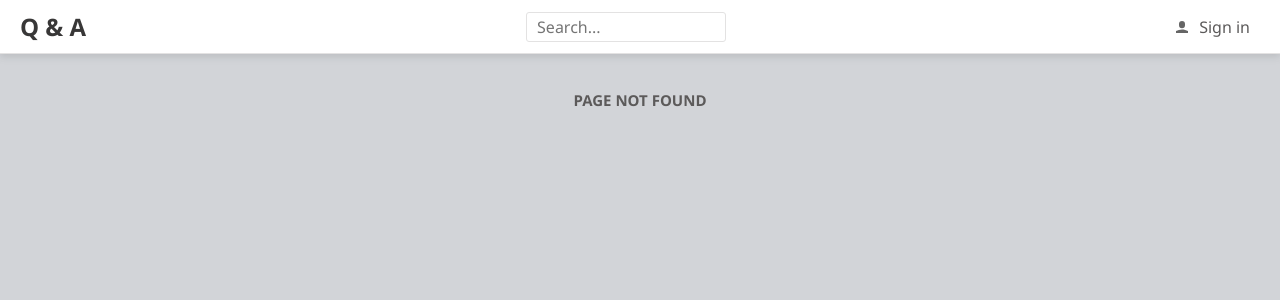
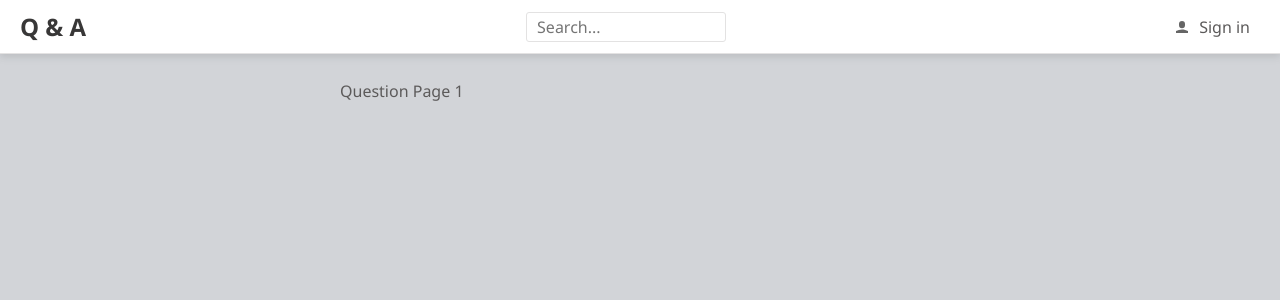
Before and after one commit to lgtoledo/QandA, a React (Create React App) app in the folder frontend/: page /questions/1 in a window 1280 px wide. Before the commit this address had no page. Shown: the top 300 px of the page. Built offline with nearby package versions, Linux system fonts and the light colour scheme.

Commit message:
Creamos una ruta con parámetro (questionId) para poder navegar hacia la QuestionPage pasandole dicho id. Obtenemos dicho valor con useParams()

```diff
--- a/frontend/src/App.tsx
+++ b/frontend/src/App.tsx
@@ -9,6 +9,7 @@
 import { SearchPage } from './SearchPage';
 import { SignInPage } from './SignInPage';
 import { NotFoundPage } from './NotFoundPage';
+import { QuestionPage } from './QuestionPage';
 
 function App() {
   return (
@@ -26,6 +27,7 @@
           <Route path="ask" element={<AskPage />} />
           <Route path="search" element={<SearchPage />} />
           <Route path="signin" element={<SignInPage />} />
+          <Route path="questions/:questionId" element={<QuestionPage />} />
           <Route path="*" element={<NotFoundPage />} />
         </Routes>
       </div>
--- a/frontend/src/QuestionPage.tsx
+++ b/frontend/src/QuestionPage.tsx
@@ -1,4 +1,8 @@
 import React from 'react';
 import { Page } from './Page';
+import { useParams } from 'react-router-dom';
 
-export const QuestionPage = () => <Page>Question Page</Page>;
+export const QuestionPage = () => {
+  const { questionId } = useParams();
+  return <Page>Question Page {questionId}</Page>;
+};
```
